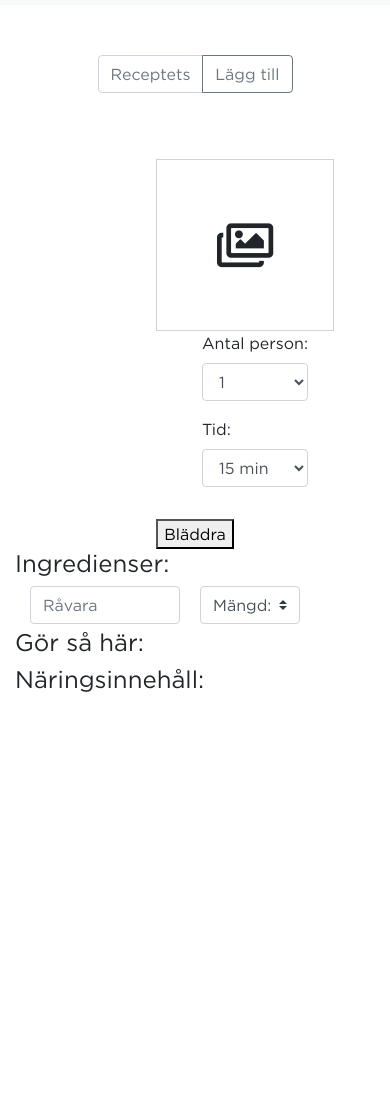
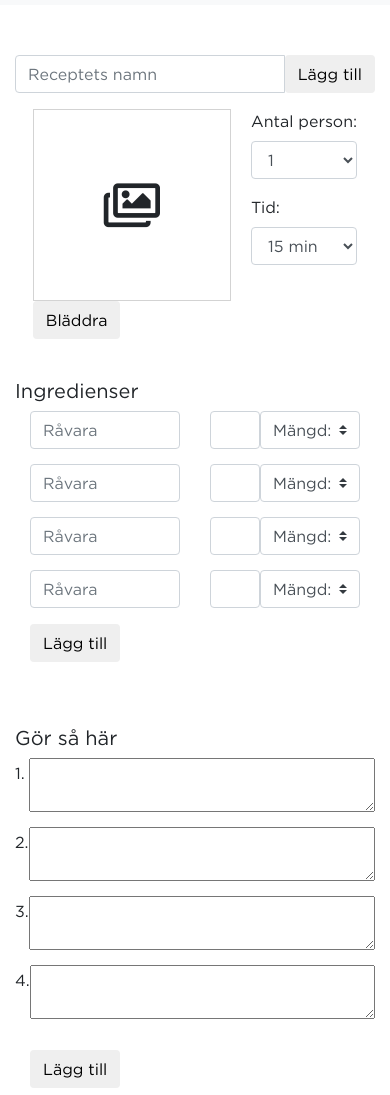
Before and after one commit to Shahmineh/recept, a website: page www/html/admin.html in a window 390 px wide. Shown: the part 51-1146 px from the top of the page. Before the commit the page ends 844 px from the top, so only its background shows below. Drawn offline with nearby package versions, Linux system fonts and the light colour scheme; files whose address does not match are found by name.

Commit message:
Media query on input name

```diff
--- a/www/html/admin.html
+++ b/www/html/admin.html
@@ -42,20 +42,22 @@
     <main>
       <div class="container-fluid">
         <div class="row">
+          <div class="col-sm-12 input-names">
             <div class="input-name input-group mb-3">
               <input type="text" class="form-control" placeholder="Receptets namn" aria-label="Recipient's username" aria-describedby="button-addon2">
-            <div class="input-group-append">
-              <button class="btn btn-outline-secondary" type="button" id="button-addon2">Lägg till</button>
+              <button class="btn" type="button" id="button-addon2">Lägg till</button>
             </div>
           </div>
         </div>
         <div class="row image-forms">
+          <div>
             <i class="far fa-images"></i>
-          <!-- <img src="../imgs/food-1.jpg" class="upload-img rounded d-block" alt="Receptbild"> -->
+            <button class="btn">Bläddra</button>
+          </div>
           <div class="forms">
             <div class="form-group">
                 <label for="exampleFormControlSelect1">Antal person:</label>
-                <select class="form-control" id="exampleFormControlSelect1">
+                <select class="form-control" id="persons">
                   <option>1</option>
                   <option>2</option>
                   <option>3</option>
@@ -70,7 +72,7 @@
             </div>
             <div class="form-group">
                 <label for="exampleFormControlSelect1">Tid:</label>
-                  <select class="form-control" id="exampleFormControlSelect1">
+                <select class="form-control" id="time">
                   <option>15 min</option>
                   <option>30 min</option>
                   <option>45 min</option>
@@ -81,16 +83,15 @@
             </div>
           </div>
         </div>
-        <div class="row d-flex justify-content-center">
-            <form class="pt-3">
-               <button>Bläddra</button>
-            </form>
+       <div class="row under">
+         <div class="left col-sm-4">
+           <h5>Ingredienser</h5>
+            <div class="ingredients">
+              <div class="col">
+                <input type="text" class="form-control" id="ravara-input" placeholder="Råvara">
               </div>
-       <div class="row">
-         <div class="col">
-           <h4>Ingredienser:</h4>
-          <div class="ingredients col-sm-3 my-1">
-            <input type="text" class="form-control" id="ravara-input" placeholder="Råvara">
+              <div class="amount col">
+                <input type="text" class="form-control" id="amount-input" placeholder="">
                 <select class="select-button custom-select" id="amount-select">
                   <option selected>Mängd:</option>
                   <option value="1">styck</option>
@@ -99,22 +100,91 @@
                   <option value="3">matsked</option>
                   <option value="3">tesked</option>
                   <option value="3">kryddmått</option>
-
                 </select>
               </div>
             </div>
-         <div class="col"><h4>Gör så här:</h4>
+            <div class="ingredients">
+              <div class="col">
+                <input type="text" class="form-control" id="ravara-input" placeholder="Råvara"></div>
+              <div class="amount col">
+                <input type="text" class="form-control" id="amount-input" placeholder="">
+                <select class="select-button custom-select" id="amount-select">
+                  <option selected>Mängd:</option>
+                  <option value="1">styck</option>
+                  <option value="2">liter</option>
+                  <option value="3">deciliter</option>
+                  <option value="3">matsked</option>
+                  <option value="3">tesked</option>
+                  <option value="3">kryddmått</option>
+                </select>
               </div>
             </div>
-
-        <div class="row">
-            <div class="col"><h4>Näringsinnehåll:</h4></div>
+              <div class="ingredients">
+                <div class="col">
+                  <input type="text" class="form-control" id="ravara-input" placeholder="Råvara"></div>
+                <div class="amount col">
+                  <input type="text" class="form-control" id="amount-input" placeholder="">
+                  <select class="select-button custom-select" id="amount-select">
+                    <option selected>Mängd:</option>
+                    <option value="1">styck</option>
+                    <option value="2">liter</option>
+                    <option value="3">deciliter</option>
+                    <option value="3">matsked</option>
+                    <option value="3">tesked</option>
+                    <option value="3">kryddmått</option>
+                  </select>
+                </div>
+              </div>
+              <div class="ingredients">
+                <div class="col">
+                  <input type="text" class="form-control" id="ravara-input" placeholder="Råvara"></div>
+                <div class="amount col">
+                  <input type="text" class="form-control" id="amount-input" placeholder="">
+                  <select class="select-button custom-select" id="amount-select">
+                    <option selected>Mängd:</option>
+                    <option value="1">styck</option>
+                    <option value="2">liter</option>
+                    <option value="3">deciliter</option>
+                    <option value="3">matsked</option>
+                    <option value="3">tesked</option>
+                    <option value="3">kryddmått</option>
+                  </select>
+                </div>
+              </div>
+              <div class="col my-1 mt-3">
+                <button class="btn">Lägg till</button></div>
+            </div>
+          <div class="right col-sm-8">
+            <h5>Gör så här</h5>
+            <div class="input-group how-to">
+              <div class="text-input">
+                <p>1.</p>
+                <textarea class="form-control-text" aria-label="With textarea"></textarea>
+              </div>
+              <div class="text-input">
+                <p>2.</p>
+                <textarea class="form-control-text" aria-label="With textarea"></textarea>
+              </div>
+              <div class="text-input">
+                <p>3.</p>
+                <textarea class="form-control-text" aria-label="With textarea"></textarea>
+              </div>
+              <div class="text-input">
+                <p>4.</p>
+                <textarea class="form-control-text" aria-label="With textarea"></textarea>
+              </div>
+            </div>
+            <div class="col my-1 mt-3">
+              <button class="btn">Lägg till</button></div>
+        </div>
         </div>
 
       </div>
 
     </main>
-    <footer></footer>
+    <footer>
+
+    </footer>
     <script src="https://ajax.googleapis.com/ajax/libs/jquery/3.3.1/jquery.min.js"></script>
     <script src="https://cdnjs.cloudflare.com/ajax/libs/popper.js/1.12.9/umd/popper.min.js" integrity="sha384-ApNbgh9B+Y1QKtv3Rn7W3mgPxhU9K/ScQsAP7hUibX39j7fakFPskvXusvfa0b4Q" crossorigin="anonymous"></script>
     <script src="https://maxcdn.bootstrapcdn.com/bootstrap/4.0.0/js/bootstrap.min.js" integrity="sha384-JZR6Spejh4U02d8jOt6vLEHfe/JQGiRRSQQxSfFWpi1MquVdAyjUar5+76PVCmYl" crossorigin="anonymous"></script>
--- a/www/style/css/admin.css
+++ b/www/style/css/admin.css
@@ -59,30 +59,31 @@ body {
 
 
 div.input-name{
-  width: 50%;
-  margin: auto;
+  width: auto;
   padding-top: 50px;
 }
 
-.upload-img{
-  width: 400px;
-  height: 400px;
+@media only screen and (min-width: 680px) {
+  div.input-name {
+    max-width: 500px;
+  }
+  div.input-names{
+    display: flex;
+    justify-content: center;
+  }
 }
 
 i.far{
   font-size: 50px;
   display: flex;
   align-items: center;
-  padding: 60px;
+  padding: 70px;
   border: 1px solid lightgrey;
-
 }
 
 div.image-forms{
   display: flex;
   justify-content: center;
-  padding-top: 50px;
-  padding-left: 100px;
 }
 
 .forms{
@@ -94,13 +95,48 @@ div.image-forms{
 }
 
 div.ingredients{
-  display: -webkit-box;
+  display: flex;
+  margin-bottom: 15px;
 }
 
-#ravara-input{
-  width: 150px;
+div.amount{
+  display: flex;
 }
 
-#amount-select{
-  margin-left: 20px;
+div.under{
+  padding-top: 40px;
 }
+
+@media only screen and (max-width: 700px) {
+  div.right {
+    margin-top: 60px;
+  }
+}
+
+div.underleft{
+  padding-top: 50px;
+}
+
+.form-control-text{
+  width: 500px;
+}
+
+div.text-input{
+  display: flex;
+  align-items: baseline;
+  padding-bottom: 15px;
+}
+
+.text-input p{
+  width: 20px;
+}
+
+div.how-to{
+  display: block;
+}
+
+footer{
+  height: 100px;
+  background-color: grey;
+  margin-top: 50px;
+}
```
Lines whose indentation alone changed are shown as unchanged.
